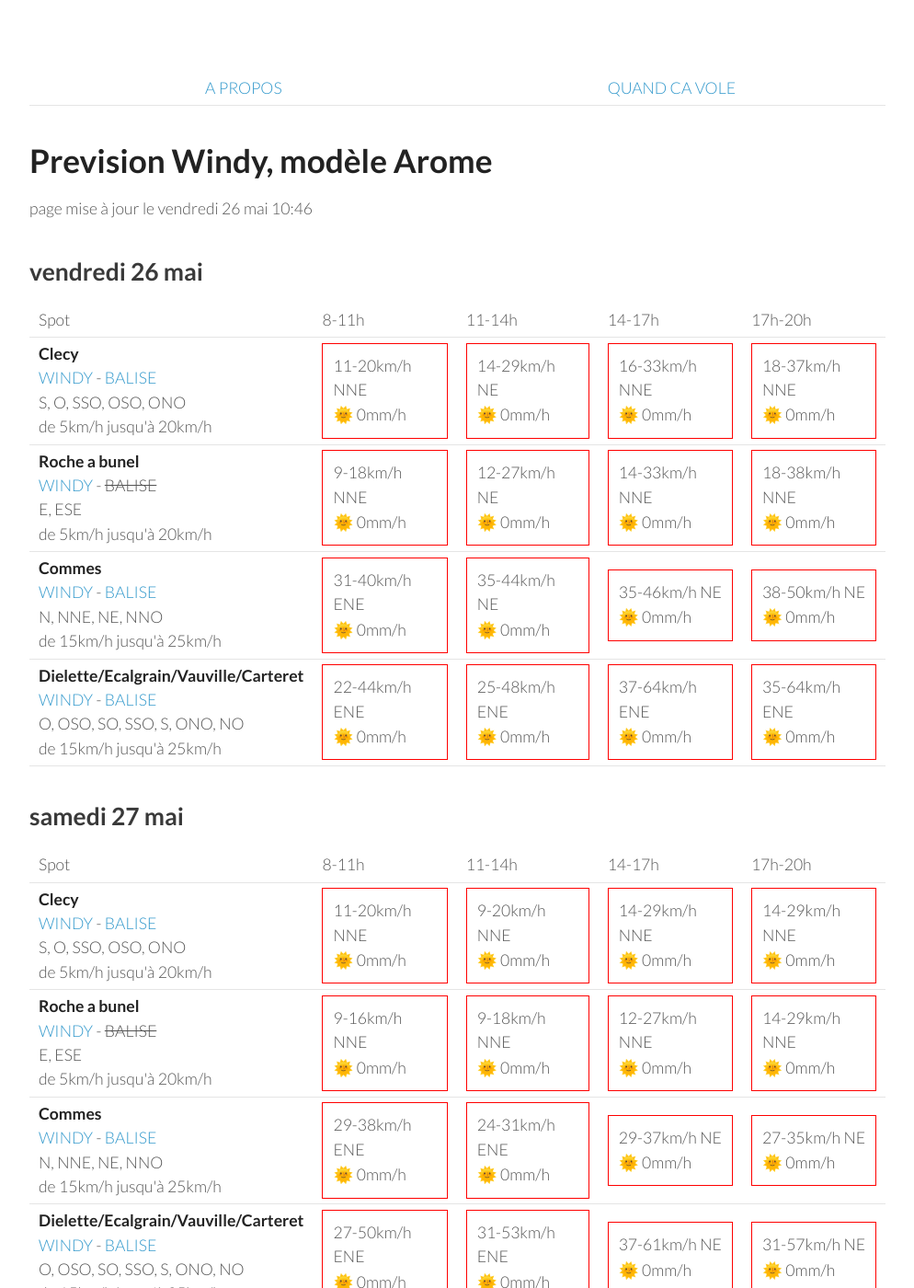
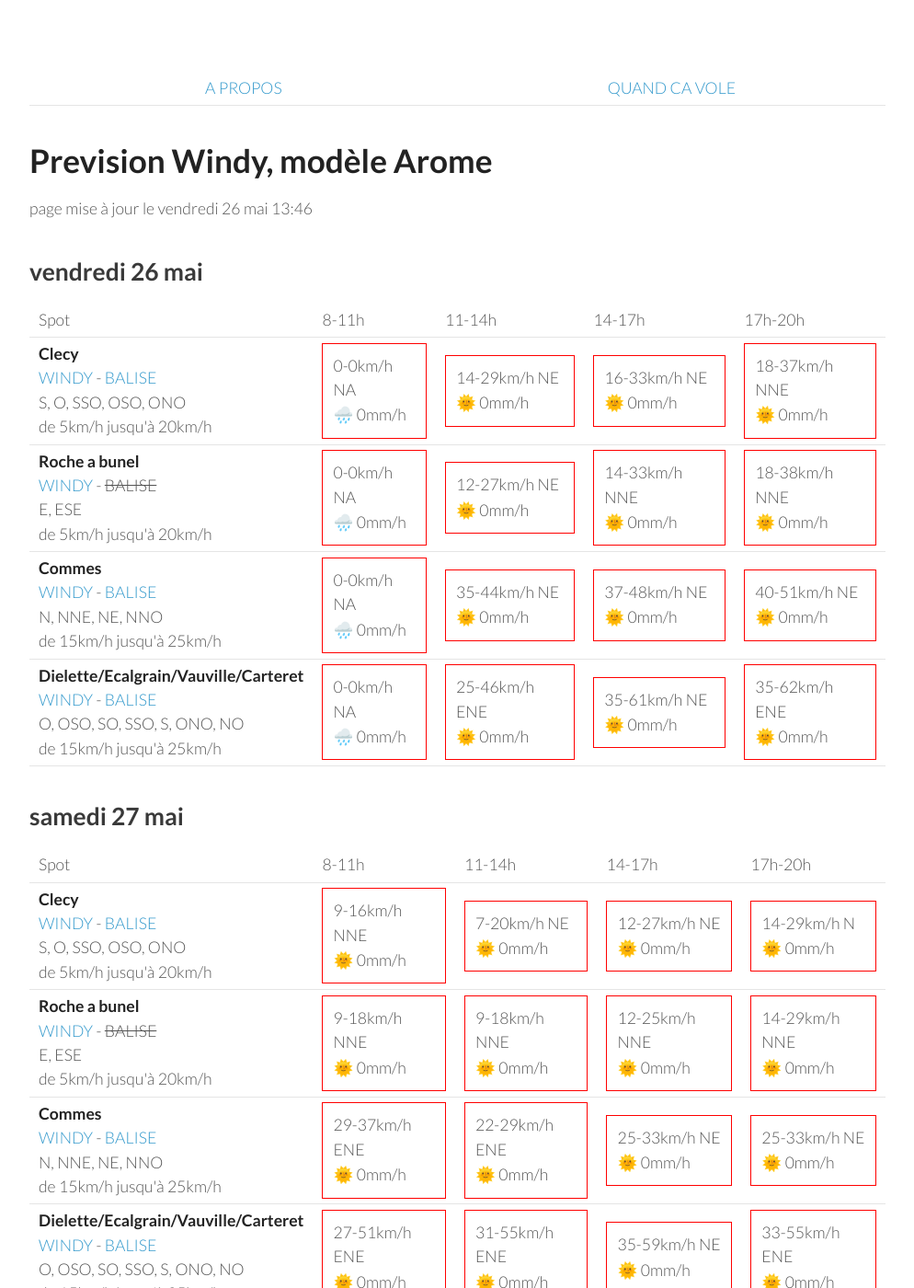
Before and after one commit to parapente-dans-le-nord/parapente-dans-le-nord.github.io, a Jekyll site: the page built from normandie.markdown, in a window 1280 px wide and 1400 px high. Shown: the whole window at 92% size, without its empty margins (26-1020 px from the left). Built offline with Jekyll 4.4.1, drawn with Linux system fonts in a browser that asks for light colours; some of the changed text lies outside the part shown.

Commit message:
update index.markdown

```diff
--- a/normandie.markdown
+++ b/normandie.markdown
@@ -7,7 +7,7 @@ title:  "Tous les spots"
 {: .links}
 
 # Prevision Windy, modèle Arome
-page mise à jour le vendredi 26 mai 10:46
+page mise à jour le vendredi 26 mai 13:46
 
 ## vendredi 26 mai
 
@@ -24,41 +24,37 @@ page mise à jour le vendredi 26 mai 10:46
 <tr>
         <td><strong>Clecy</strong><br><a href="https://windy.com/48.929/-0.470?48.516,-0.470,8">WINDY</a> - <span class=""><a href="http://www.balisemeteo.com/balise.php?idBalise=122">BALISE</a> </span><br> <span class="vent-favorable">S, O, SSO, OSO, ONO</span><br><span class="force-vent">de 5km/h jusqu'à 20km/h</span> </td>
 
-            <td><div class="not-flyable"><p>11-20km/h NNE</p><p>🌞 0mm/h</p></div></td>
+            <td><div class="not-flyable"><p>0-0km/h NA</p><p>🌧️ 0mm/h</p></div></td>
             <td><div class="not-flyable"><p>14-29km/h NE</p><p>🌞 0mm/h</p></div></td>
-            <td><div class="not-flyable"><p>16-33km/h NNE</p><p>🌞 0mm/h</p></div></td>
+            <td><div class="not-flyable"><p>16-33km/h NE</p><p>🌞 0mm/h</p></div></td>
             <td><div class="not-flyable"><p>18-37km/h NNE</p><p>🌞 0mm/h</p></div></td>
-
 
     </tr>
 <tr>
         <td><strong>Roche a bunel</strong><br><a href="https://windy.com/48.993/-0.499?48.580,-0.499,8">WINDY</a> - <span class="no-balise"> BALISE </span><br> <span class="vent-favorable">E, ESE</span><br><span class="force-vent">de 5km/h jusqu'à 20km/h</span> </td>
 
-            <td><div class="not-flyable"><p>9-18km/h NNE</p><p>🌞 0mm/h</p></div></td>
+            <td><div class="not-flyable"><p>0-0km/h NA</p><p>🌧️ 0mm/h</p></div></td>
             <td><div class="not-flyable"><p>12-27km/h NE</p><p>🌞 0mm/h</p></div></td>
             <td><div class="not-flyable"><p>14-33km/h NNE</p><p>🌞 0mm/h</p></div></td>
             <td><div class="not-flyable"><p>18-38km/h NNE</p><p>🌞 0mm/h</p></div></td>
-
 
     </tr>
 <tr>
         <td><strong>Commes</strong><br><a href="https://windy.com/49.346/-0.726?48.936,-0.726,8">WINDY</a> - <span class=""><a href="http://www.balisemeteo.com/balise.php?idBalise=158">BALISE</a> </span><br> <span class="vent-favorable">N, NNE, NE, NNO</span><br><span class="force-vent">de 15km/h jusqu'à 25km/h</span> </td>
 
-            <td><div class="not-flyable"><p>31-40km/h ENE</p><p>🌞 0mm/h</p></div></td>
+            <td><div class="not-flyable"><p>0-0km/h NA</p><p>🌧️ 0mm/h</p></div></td>
             <td><div class="not-flyable"><p>35-44km/h NE</p><p>🌞 0mm/h</p></div></td>
-            <td><div class="not-flyable"><p>35-46km/h NE</p><p>🌞 0mm/h</p></div></td>
-            <td><div class="not-flyable"><p>38-50km/h NE</p><p>🌞 0mm/h</p></div></td>
-
+            <td><div class="not-flyable"><p>37-48km/h NE</p><p>🌞 0mm/h</p></div></td>
+            <td><div class="not-flyable"><p>40-51km/h NE</p><p>🌞 0mm/h</p></div></td>
 
     </tr>
 <tr>
         <td><strong>Dielette/Ecalgrain/Vauville/Carteret</strong><br><a href="https://windy.com/49.650/-1.856?49.243,-1.856,8">WINDY</a> - <span class=""><a href="http://www.balisemeteo.com/balise.php?idBalise=81">BALISE</a> </span><br> <span class="vent-favorable">O, OSO, SO, SSO, S, ONO, NO</span><br><span class="force-vent">de 15km/h jusqu'à 25km/h</span> </td>
 
-            <td><div class="not-flyable"><p>22-44km/h ENE</p><p>🌞 0mm/h</p></div></td>
-            <td><div class="not-flyable"><p>25-48km/h ENE</p><p>🌞 0mm/h</p></div></td>
-            <td><div class="not-flyable"><p>37-64km/h ENE</p><p>🌞 0mm/h</p></div></td>
-            <td><div class="not-flyable"><p>35-64km/h ENE</p><p>🌞 0mm/h</p></div></td>
-
+            <td><div class="not-flyable"><p>0-0km/h NA</p><p>🌧️ 0mm/h</p></div></td>
+            <td><div class="not-flyable"><p>25-46km/h ENE</p><p>🌞 0mm/h</p></div></td>
+            <td><div class="not-flyable"><p>35-61km/h NE</p><p>🌞 0mm/h</p></div></td>
+            <td><div class="not-flyable"><p>35-62km/h ENE</p><p>🌞 0mm/h</p></div></td>
 
     </tr>
 
@@ -80,19 +76,19 @@ page mise à jour le vendredi 26 mai 10:46
 <tr>
         <td><strong>Clecy</strong><br><a href="https://windy.com/48.929/-0.470?48.516,-0.470,8">WINDY</a> - <span class=""><a href="http://www.balisemeteo.com/balise.php?idBalise=122">BALISE</a> </span><br> <span class="vent-favorable">S, O, SSO, OSO, ONO</span><br><span class="force-vent">de 5km/h jusqu'à 20km/h</span> </td>
 
-            <td><div class="not-flyable"><p>11-20km/h NNE</p><p>🌞 0mm/h</p></div></td>
-            <td><div class="not-flyable"><p>9-20km/h NNE</p><p>🌞 0mm/h</p></div></td>
-            <td><div class="not-flyable"><p>14-29km/h NNE</p><p>🌞 0mm/h</p></div></td>
-            <td><div class="not-flyable"><p>14-29km/h NNE</p><p>🌞 0mm/h</p></div></td>
+            <td><div class="not-flyable"><p>9-16km/h NNE</p><p>🌞 0mm/h</p></div></td>
+            <td><div class="not-flyable"><p>7-20km/h NE</p><p>🌞 0mm/h</p></div></td>
+            <td><div class="not-flyable"><p>12-27km/h NE</p><p>🌞 0mm/h</p></div></td>
+            <td><div class="not-flyable"><p>14-29km/h N</p><p>🌞 0mm/h</p></div></td>
 
 
     </tr>
 <tr>
         <td><strong>Roche a bunel</strong><br><a href="https://windy.com/48.993/-0.499?48.580,-0.499,8">WINDY</a> - <span class="no-balise"> BALISE </span><br> <span class="vent-favorable">E, ESE</span><br><span class="force-vent">de 5km/h jusqu'à 20km/h</span> </td>
 
-            <td><div class="not-flyable"><p>9-16km/h NNE</p><p>🌞 0mm/h</p></div></td>
             <td><div class="not-flyable"><p>9-18km/h NNE</p><p>🌞 0mm/h</p></div></td>
-            <td><div class="not-flyable"><p>12-27km/h NNE</p><p>🌞 0mm/h</p></div></td>
+            <td><div class="not-flyable"><p>9-18km/h NNE</p><p>🌞 0mm/h</p></div></td>
+            <td><div class="not-flyable"><p>12-25km/h NNE</p><p>🌞 0mm/h</p></div></td>
             <td><div class="not-flyable"><p>14-29km/h NNE</p><p>🌞 0mm/h</p></div></td>
 
 
@@ -100,20 +96,20 @@ page mise à jour le vendredi 26 mai 10:46
 <tr>
         <td><strong>Commes</strong><br><a href="https://windy.com/49.346/-0.726?48.936,-0.726,8">WINDY</a> - <span class=""><a href="http://www.balisemeteo.com/balise.php?idBalise=158">BALISE</a> </span><br> <span class="vent-favorable">N, NNE, NE, NNO</span><br><span class="force-vent">de 15km/h jusqu'à 25km/h</span> </td>
 
-            <td><div class="not-flyable"><p>29-38km/h ENE</p><p>🌞 0mm/h</p></div></td>
-            <td><div class="not-flyable"><p>24-31km/h ENE</p><p>🌞 0mm/h</p></div></td>
-            <td><div class="not-flyable"><p>29-37km/h NE</p><p>🌞 0mm/h</p></div></td>
-            <td><div class="not-flyable"><p>27-35km/h NE</p><p>🌞 0mm/h</p></div></td>
+            <td><div class="not-flyable"><p>29-37km/h ENE</p><p>🌞 0mm/h</p></div></td>
+            <td><div class="not-flyable"><p>22-29km/h ENE</p><p>🌞 0mm/h</p></div></td>
+            <td><div class="not-flyable"><p>25-33km/h NE</p><p>🌞 0mm/h</p></div></td>
+            <td><div class="not-flyable"><p>25-33km/h NE</p><p>🌞 0mm/h</p></div></td>
 
 
     </tr>
 <tr>
         <td><strong>Dielette/Ecalgrain/Vauville/Carteret</strong><br><a href="https://windy.com/49.650/-1.856?49.243,-1.856,8">WINDY</a> - <span class=""><a href="http://www.balisemeteo.com/balise.php?idBalise=81">BALISE</a> </span><br> <span class="vent-favorable">O, OSO, SO, SSO, S, ONO, NO</span><br><span class="force-vent">de 15km/h jusqu'à 25km/h</span> </td>
 
-            <td><div class="not-flyable"><p>27-50km/h ENE</p><p>🌞 0mm/h</p></div></td>
-            <td><div class="not-flyable"><p>31-53km/h ENE</p><p>🌞 0mm/h</p></div></td>
-            <td><div class="not-flyable"><p>37-61km/h NE</p><p>🌞 0mm/h</p></div></td>
-            <td><div class="not-flyable"><p>31-57km/h NE</p><p>🌞 0mm/h</p></div></td>
+            <td><div class="not-flyable"><p>27-51km/h ENE</p><p>🌞 0mm/h</p></div></td>
+            <td><div class="not-flyable"><p>31-55km/h ENE</p><p>🌞 0mm/h</p></div></td>
+            <td><div class="not-flyable"><p>35-59km/h NE</p><p>🌞 0mm/h</p></div></td>
+            <td><div class="not-flyable"><p>33-55km/h ENE</p><p>🌞 0mm/h</p></div></td>
 
 
     </tr>
@@ -136,10 +132,10 @@ page mise à jour le vendredi 26 mai 10:46
 <tr>
         <td><strong>Clecy</strong><br><a href="https://windy.com/48.929/-0.470?48.516,-0.470,8">WINDY</a> - <span class=""><a href="http://www.balisemeteo.com/balise.php?idBalise=122">BALISE</a> </span><br> <span class="vent-favorable">S, O, SSO, OSO, ONO</span><br><span class="force-vent">de 5km/h jusqu'à 20km/h</span> </td>
 
-            <td><div class="not-flyable"><p>7-16km/h NNE</p><p>🌞 0mm/h</p></div></td>
-            <td><div class="not-flyable"><p>11-27km/h NNE</p><p>🌞 0mm/h</p></div></td>
+            <td><div class="not-flyable"><p>7-18km/h NNE</p><p>🌞 0mm/h</p></div></td>
+            <td><div class="not-flyable"><p>12-29km/h NNE</p><p>🌞 0mm/h</p></div></td>
             <td><div class="not-flyable"><p>14-35km/h NE</p><p>🌞 0mm/h</p></div></td>
-            <td><div class="not-flyable"><p>20-42km/h NNE</p><p>🌞 0mm/h</p></div></td>
+            <td><div class="not-flyable"><p>20-44km/h NNE</p><p>🌞 0mm/h</p></div></td>
 
 
     </tr>
@@ -192,10 +188,10 @@ page mise à jour le vendredi 26 mai 10:46
 <tr>
         <td><strong>Clecy</strong><br><a href="https://windy.com/48.929/-0.470?48.516,-0.470,8">WINDY</a> - <span class=""><a href="http://www.balisemeteo.com/balise.php?idBalise=122">BALISE</a> </span><br> <span class="vent-favorable">S, O, SSO, OSO, ONO</span><br><span class="force-vent">de 5km/h jusqu'à 20km/h</span> </td>
 
-            <td><div class="not-flyable"><p>20-38km/h NE</p><p>🌞 0mm/h</p></div></td>
-            <td><div class="not-flyable"><p>20-42km/h NE</p><p>🌞 0mm/h</p></div></td>
-            <td><div class="not-flyable"><p>20-46km/h NE</p><p>🌞 0mm/h</p></div></td>
-            <td><div class="not-flyable"><p>20-46km/h NNE</p><p>🌞 0mm/h</p></div></td>
+            <td><div class="not-flyable"><p>18-38km/h NE</p><p>🌞 0mm/h</p></div></td>
+            <td><div class="not-flyable"><p>18-40km/h NE</p><p>🌞 0mm/h</p></div></td>
+            <td><div class="not-flyable"><p>20-44km/h NE</p><p>🌞 0mm/h</p></div></td>
+            <td><div class="not-flyable"><p>22-50km/h NNE</p><p>🌞 0mm/h</p></div></td>
 
 
     </tr>
@@ -248,10 +244,10 @@ page mise à jour le vendredi 26 mai 10:46
 <tr>
         <td><strong>Clecy</strong><br><a href="https://windy.com/48.929/-0.470?48.516,-0.470,8">WINDY</a> - <span class=""><a href="http://www.balisemeteo.com/balise.php?idBalise=122">BALISE</a> </span><br> <span class="vent-favorable">S, O, SSO, OSO, ONO</span><br><span class="force-vent">de 5km/h jusqu'à 20km/h</span> </td>
 
-            <td><div class="not-flyable"><p>14-29km/h NNE</p><p>🌞 0mm/h</p></div></td>
+            <td><div class="not-flyable"><p>14-29km/h NE</p><p>🌞 0mm/h</p></div></td>
             <td><div class="not-flyable"><p>16-37km/h NE</p><p>🌞 0mm/h</p></div></td>
-            <td><div class="not-flyable"><p>18-42km/h NE</p><p>🌞 0mm/h</p></div></td>
-            <td><div class="not-flyable"><p>20-46km/h NNE</p><p>🌞 0mm/h</p></div></td>
+            <td><div class="not-flyable"><p>20-44km/h NE</p><p>🌞 0mm/h</p></div></td>
+            <td><div class="not-flyable"><p>22-48km/h NNE</p><p>🌞 0mm/h</p></div></td>
 
 
     </tr>
@@ -302,6 +298,16 @@ page mise à jour le vendredi 26 mai 10:46
       <td>17h-20h</td>
     </tr>
 <tr>
+        <td><strong>Clecy</strong><br><a href="https://windy.com/48.929/-0.470?48.516,-0.470,8">WINDY</a> - <span class=""><a href="http://www.balisemeteo.com/balise.php?idBalise=122">BALISE</a> </span><br> <span class="vent-favorable">S, O, SSO, OSO, ONO</span><br><span class="force-vent">de 5km/h jusqu'à 20km/h</span> </td>
+
+            <td><div class="not-flyable"><p>11-24km/h NNE</p><p>🌞 0mm/h</p></div></td>
+            <td><div class="not-flyable"><p>12-29km/h NE</p><p>🌞 0mm/h</p></div></td>
+            <td><div class="not-flyable"><p>16-35km/h NE</p><p>🌞 0mm/h</p></div></td>
+            <td><div class="not-flyable"><p>16-38km/h NE</p><p>🌞 0mm/h</p></div></td>
+
+
+    </tr>
+<tr>
         <td><strong>Roche a bunel</strong><br><a href="https://windy.com/48.993/-0.499?48.580,-0.499,8">WINDY</a> - <span class="no-balise"> BALISE </span><br> <span class="vent-favorable">E, ESE</span><br><span class="force-vent">de 5km/h jusqu'à 20km/h</span> </td>
 
             <td><div class="not-flyable"><p>11-24km/h NNE</p><p>🌞 0mm/h</p></div></td>
```
